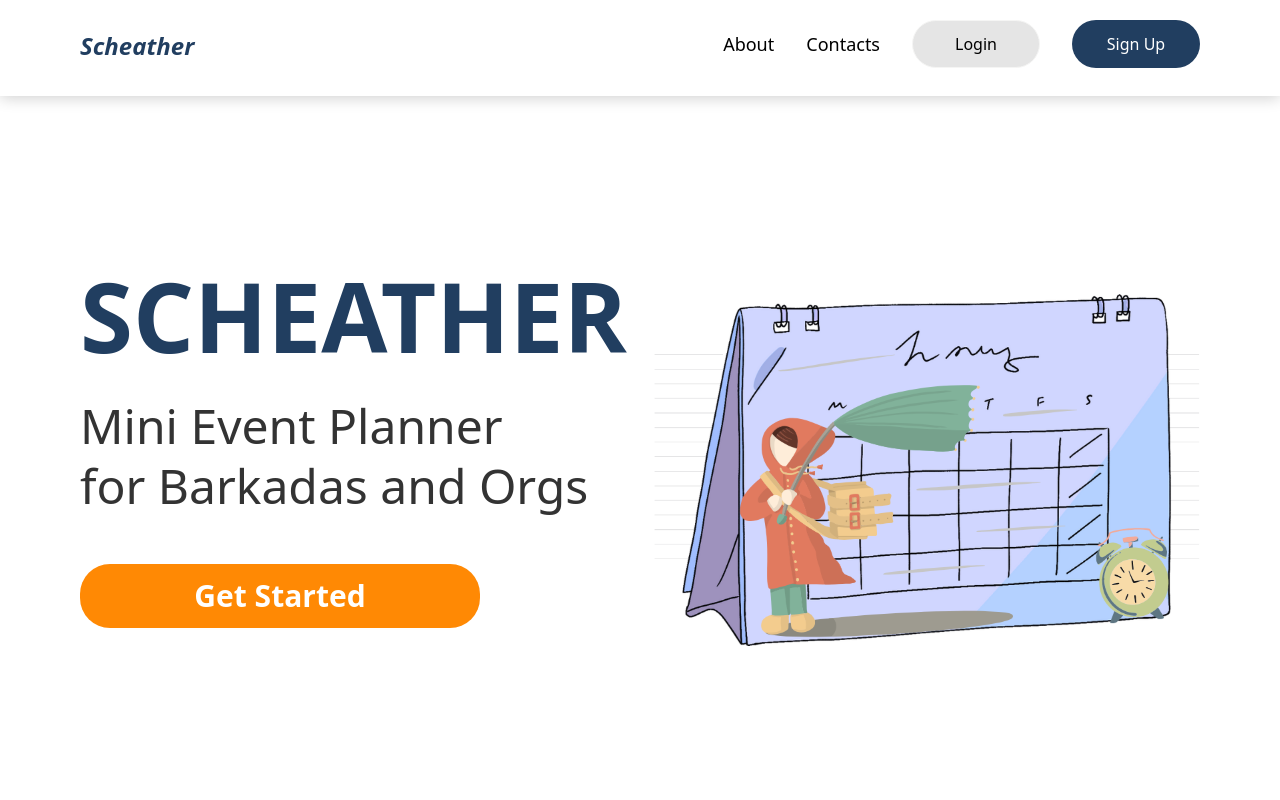
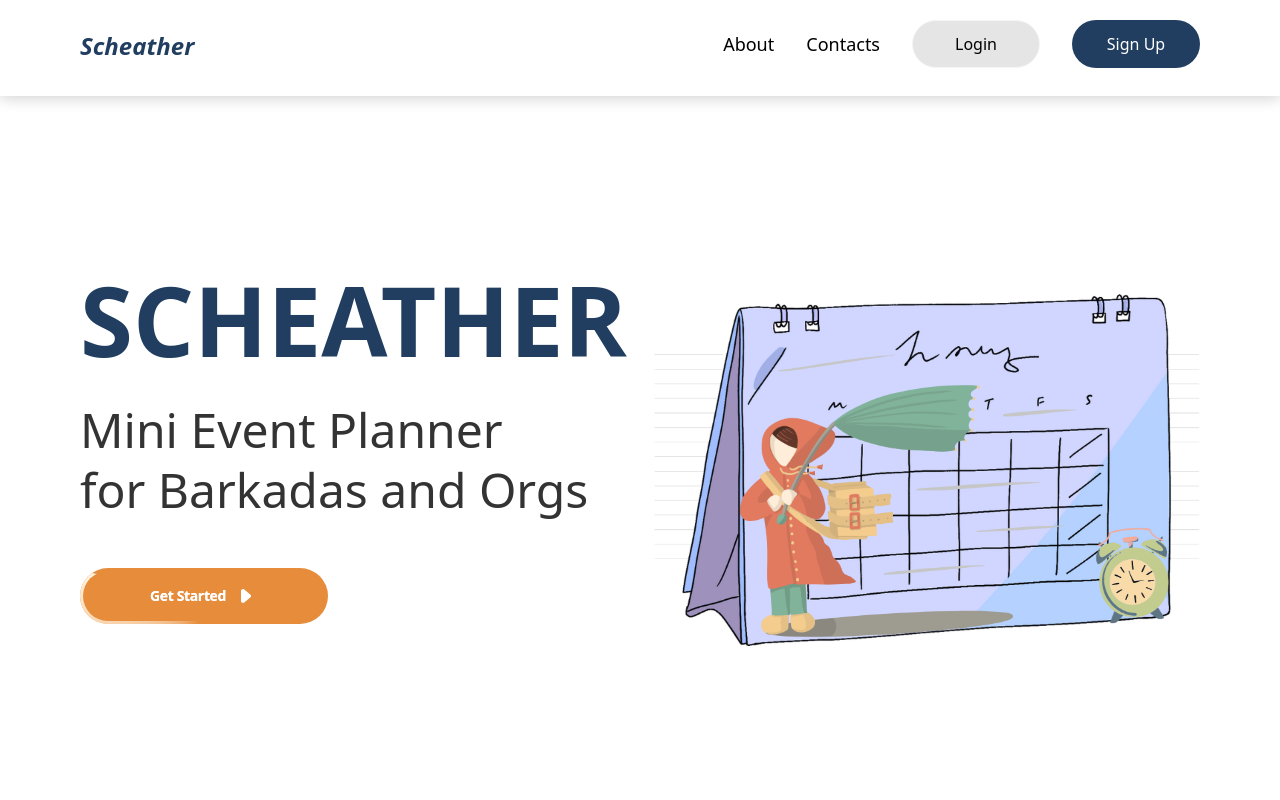
Before and after one commit to googiegoobers/SCHEATHER, a Next.js app in the folder scheather-next-app/: page / in a window 1280 px wide. Shown: the top 800 px of the page. Built offline with nearby package versions, Linux system fonts and the light colour scheme; a web font is replaced by a local one.

Commit message:
[Feature][Bautista]-button-animation
sa Get Started

needed pa tarungon ang colors

```diff
--- a/scheather-next-app/app/globals.css
+++ b/scheather-next-app/app/globals.css
@@ -16,3 +16,34 @@ body {
   background: var(--background);
   color: var(--foreground);
 }
+
+@keyframes spin {
+  0% {
+    transform: rotate(0deg);
+  }
+  100% {
+    transform: rotate(360deg);
+  }
+}
+.rotate-gradient {
+  animation: spin 3s linear infinite;
+  animation-timing-function: linear; /* Ensure constant speed */
+}
+
+rgb-button {
+  background: linear-gradient(45deg, #ff0000, #00ff00, #0000ff);
+  background-size: 600% 600%;
+  animation: gradient 5s ease infinite;
+}
+
+@keyframes gradient {
+  0% {
+    background-position: 0% 50%;
+  }
+  50% {
+    background-position: 100% 50%;
+  }
+  100% {
+    background-position: 0% 50%;
+  }
+}
--- a/scheather-next-app/app/page.tsx
+++ b/scheather-next-app/app/page.tsx
@@ -44,8 +44,45 @@ export default function Home() {
               Mini Event Planner <br />
               for Barkadas and Orgs
             </h2>
-            <button className="w-[400px] h-16 bg-orange-400 rounded-[30px] text-white text-3xl font-bold hover:bg-orange-500 transition-colors hover:cursor-pointer">
-              Get Started
+            <button
+              className="group relative cursor-pointer overflow-hidden whitespace-nowrap px-6 py-4 text-black [background:var(--bg)] [border-radius:var(--radius)]  transition-all duration-300 hover:scale-105 hover:shadow-[0_0_40px_8px_rgba(120,120,120,0.7)] flex justify-center"
+              style={
+                {
+                  "--spread": "90deg",
+                  "--shimmer-color": "#FFF3E0",
+                  "--radius": "100px",
+                  "--speed": "1.5s",
+                  "--cut": "0.2em",
+                  "--bg": "#e68c3a",
+                } as React.CSSProperties
+              }
+            >
+              <div className="absolute inset-0 overflow-hidden">
+                <div className="absolute inset-[-100%] rotate-gradient">
+                  <div className="absolute inset-0 [background:conic-gradient(from_calc(270deg-(var(--spread)*0.5)),transparent_0,var(--shimmer-color)_var(--spread),transparent_var(--spread))]"></div>
+                </div>
+              </div>
+              <div className="absolute [background:var(--bg)] [border-radius:var(--radius)] [inset:var(--cut)]"></div>
+              <div className="z-10 flex items-center justify-center gap-2 w-50">
+                <span className="whitespace-pre bg-gradient-to-b from-white from-30% to-gray-300/80 bg-clip-text text-sm font-semibold leading-none tracking-tight text-white">
+                  Get Started
+                </span>
+                <svg
+                  className="w-6 h-6 text-gray-800 dark:text-white"
+                  aria-hidden="true"
+                  xmlns="http://www.w3.org/2000/svg"
+                  width="24"
+                  height="24"
+                  fill="white"
+                  viewBox="0 0 24 24"
+                >
+                  <path
+                    fillRule="evenodd"
+                    d="M10.271 5.575C8.967 4.501 7 5.43 7 7.12v9.762c0 1.69 1.967 2.618 3.271 1.544l5.927-4.881a2 2 0 0 0 0-3.088l-5.927-4.88Z"
+                    clipRule="evenodd"
+                  />
+                </svg>
+              </div>
             </button>
           </div>
 
@@ -63,7 +100,7 @@ export default function Home() {
         <div className="text-center mb-16">
           <h1 className="text-3xl md:text-4xl lg:text-5xl font-medium text-black">
             <span className="font-['Poppins'] capitalize ml-2">
-              Our Service & Features
+              Our Services & Features
             </span>
           </h1>
         </div>
```
